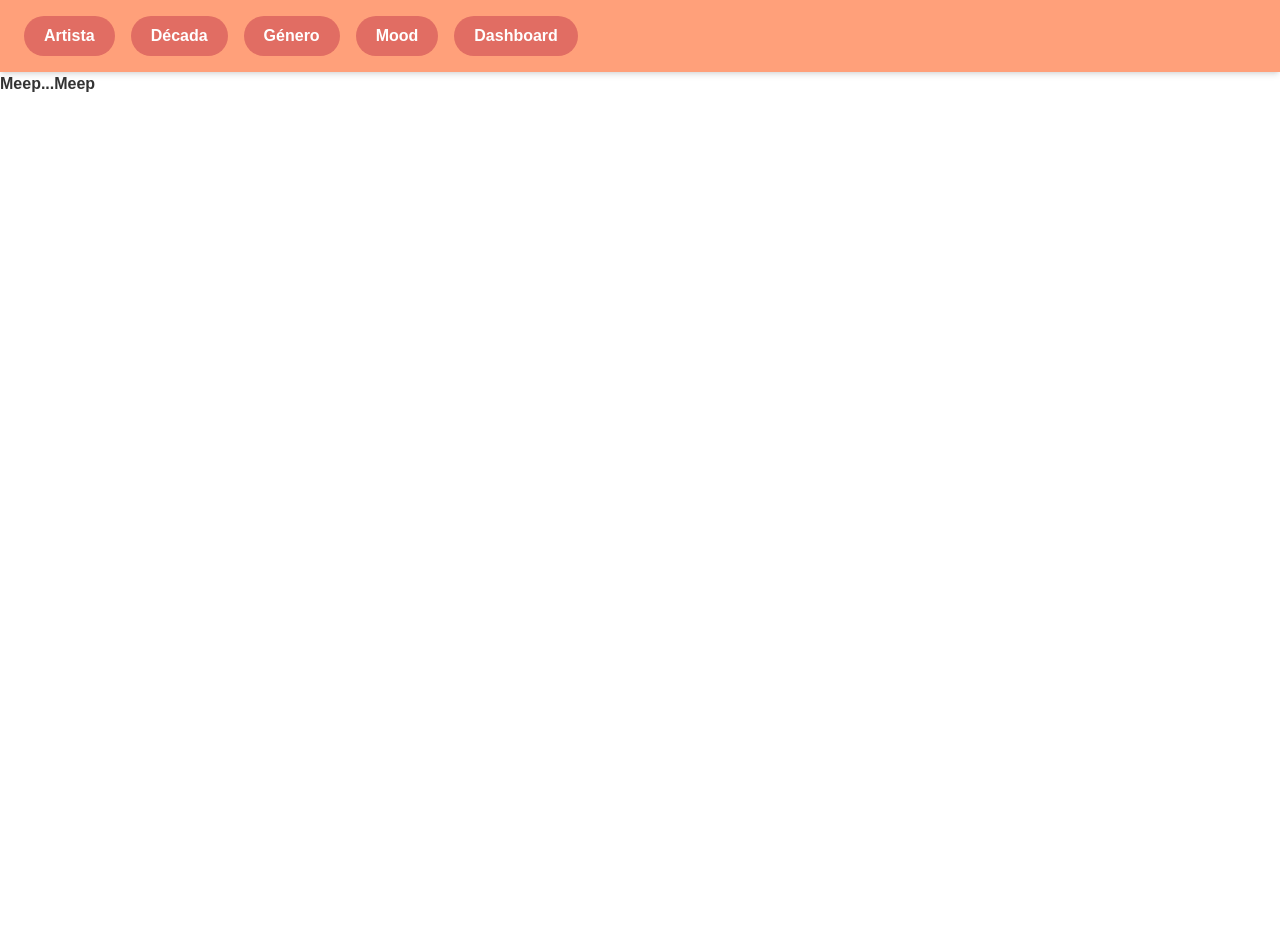
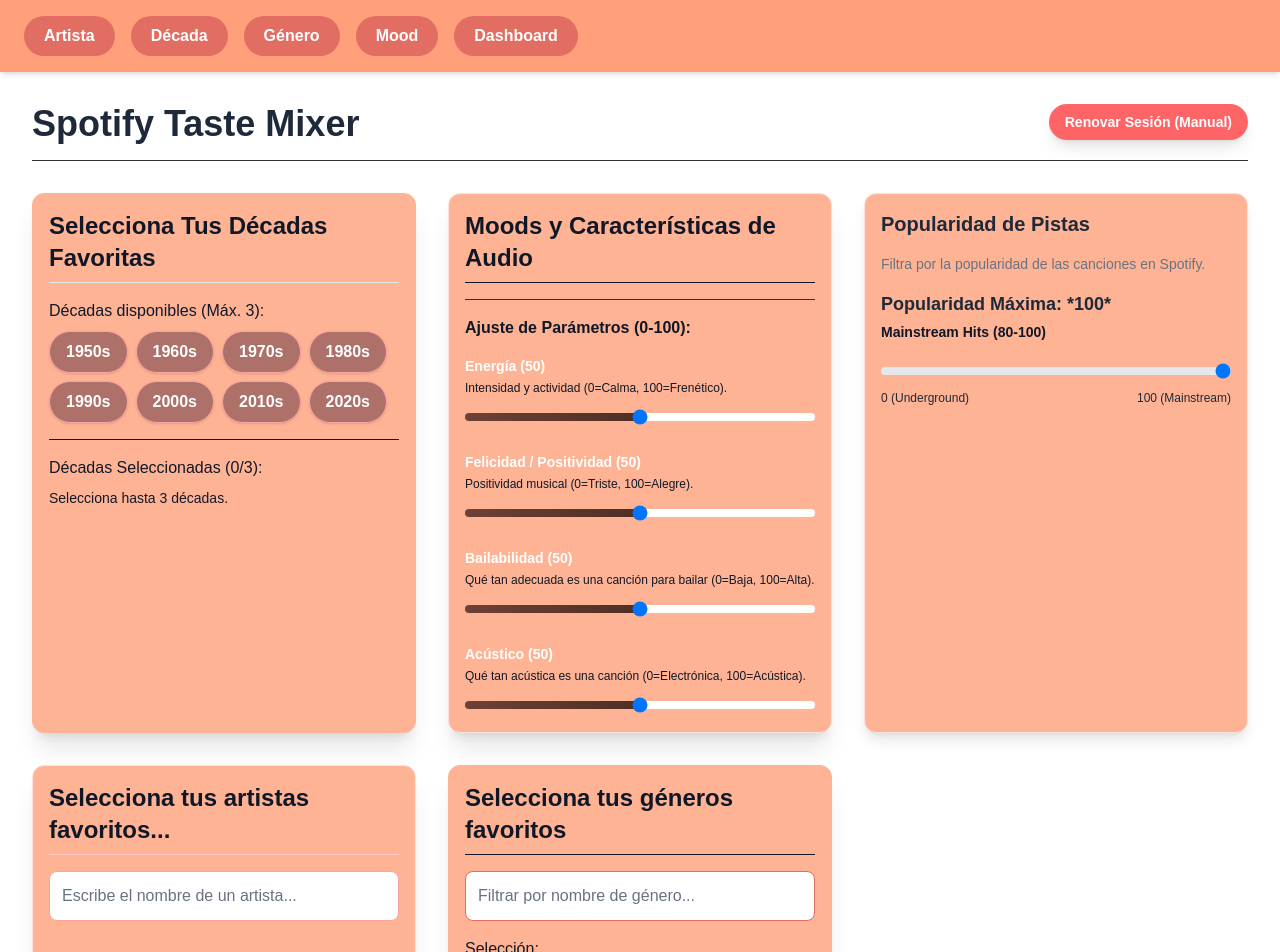
Before and after one commit to Martix-88/spotify-mix-final-mdlps, a Next.js app: page /dashboard in a window 1280 px wide. Shown: the top 952 px of the page. Before the commit the page ends 800 px from the top, so only its background shows below. Built offline with nearby package versions, Linux system fonts and the light colour scheme.

Commit message:
FEAT: Todos los Widgets a la página principal

```diff
--- a/src/app/dashboard/page.js
+++ b/src/app/dashboard/page.js
@@ -1,9 +1,218 @@
+'use client';
+
+import { useState } from 'react';
+
+// Importar Utilidades de autenticación
+import { getAccessToken } from '@/lib/auth';
+
+import {
+    generatePlaylist,
+    getUserProfileId,
+    createPlaylist,
+    addTracksToPlaylist,
+} from '@/lib/spotify';
+
+// Importar Widgets y Botones
+import DecadeWidget from '@/components/widgets/DecadeWidget';
+import MoodWidget from '@/components/widgets/MoodWidget';
+import ArtistWidget from '@/components/widgets/ArtistWidget';
+import GenreWidget from '@/components/widgets/GenreWidget';
+import TrackCard from '@/components/TrackCard';
+import RefreshTokenButton from '@/components/RefreshTokenButton';
+import PlayListDisplay from '@/components/PlayListDisplay';
+import PopularityWidget from '@/components/widgets/PopularityWidget';
+
+// *** DEFINICIÓN INICIAL DE ESTADOS ***
+const initialMoods = {
+    energy: 50,
+    valence: 50,
+    danceability: 50,
+    acousticness: 50,
+};
+const initialSeedTrackIds = [];
+const MAX_SEEDS = 5;
+
 export default function () {
+    // Filtros
+    const [selectedDecades, setSelectedDecades] = useState([]);
+    const [selectedMoods, setSelectedMoods] = useState(initialMoods);
+    const [seedTrackIds, setSeedTrackIds] = useState(initialSeedTrackIds);
+
+    // Estados necesarios para la búsqueda (aún sin widgets de entrada):
+    const [selectedArtists, setSelectedArtists] = useState([]);
+    const [selectedGenres, setSelectedGenres] = useState([]);
+    const [popularityRange, setPopularityRange] = useState([0, 100]);
+
+    // Control y Salida
+    const [currentPlaylistId, setCurrentPlaylistId] = useState(null);
+    const [isGenerating, setIsGenerating] = useState(false);
+
+    // --- Handlers ---
+    const handleDecadeSelect = (list) => setSelectedDecades(list);
+    const handleMoodSelect = (moods) => setSelectedMoods(moods);
+    const handlePopularitySelect = (range) => setPopularityRange(range);
+    const handleArtistSelect = (artists) => setSelectedArtists(artists);
+    const handleGenreSelect = (genres) => setSelectedGenres(genres);
+
+    const handleTrackSeedsSelect = (trackId) => {
+        let updatedSeeds;
+        if (seedTrackIds.includes(trackId)) {
+            updatedSeeds = seedTrackIds.filter((id) => id !== trackId);
+        } else if (seedTrackIds.length < MAX_SEEDS) {
+            updatedSeeds = [...seedTrackIds, trackId];
+        } else {
+            alert(`Máximo de ${MAX_SEEDS} pistas semilla alcanzado.`);
+            return;
+        }
+        setSeedTrackIds(updatedSeeds);
+    };
+
+    // Handler local que llama a la función de búsqueda del utility.
+    const handleGeneratePlaylist = async () => {
+        setIsGenerating(true);
+        setCurrentPlaylistId(null);
+
+        if (!getAccessToken()) {
+            alert('Por favor, renueva tu token o inicia sesión.');
+            setIsGenerating(false);
+            return;
+        }
+
+        const preferences = {
+            artists: selectedArtists.map((artist) => artist.id),
+            genres: selectedGenres,
+            decades: selectedDecades,
+            popularity: popularityRange,
+            seedTrackIds: seedTrackIds,
+            moods: selectedMoods,
+        };
+
+        try {
+            // 1. OBTENER PISTAS FILTRADAS
+            const tracks = await generatePlaylist(preferences);
+
+            if (tracks.length === 0) {
+                alert(
+                    'No se encontraron canciones con los filtros seleccionados. Intenta cambiar tus preferencias.'
+                );
+                setIsGenerating(false);
+                return;
+            }
+
+            console.log(`Pistas encontradas y filtradas: ${tracks.length}`);
+
+            // Mapear pistas a URIs para la API de añadir pistas
+            const trackUris = tracks.map((track) => track.uri);
+            const playlistName = `Taste Mixer - ${new Date().toLocaleDateString(
+                'es-ES'
+            )}`;
+
+            // OBTENER ID DEL USUARIO (GET /me)
+            const userId = await getUserProfileId();
+            if (!userId) throw new Error('Fallo al obtener ID de usuario.');
+
+            // CREAR PLAYLIST VACÍA (POST /users/{user_id}/playlists)
+            const playlistId = await createPlaylist(userId, playlistName);
+
+            // AÑADIR PISTAS A LA PLAYLIST (POST /playlists/{playlist_id}/tracks)
+            await addTracksToPlaylist(playlistId, trackUris);
+
+            // Mostrar la playlist
+            setCurrentPlaylistId(playlistId);
+
+            alert(
+                `¡Playlist "${playlistName}" creada con éxito en tu cuenta de Spotify con ${tracks.length} canciones!`
+            );
+        } catch (error) {
+            console.error('Error en el flujo de generación:', error);
+            if (error.message.includes('Scopes')) {
+                alert(
+                    `Error: ${error.message}. Asegúrate de haber iniciado sesión con los permisos necesarios (playlist-modify-public/private).`
+                );
+            } else {
+                alert(`Error en el proceso de generación: ${error.message}`);
+            }
+        } finally {
+            setIsGenerating(false);
+        }
+    };
+
+    // Lógica para deshabilitar el botón
+    const hasSeeds =
+        selectedArtists.length > 0 ||
+        selectedGenres.length > 0 ||
+        seedTrackIds.length > 0;
+    const isGenerateButtonDisabled =
+        (!hasSeeds && selectedDecades.length === 0) || isGenerating;
+
     return (
-        <>
-            <p>
-                <strong>Meep...Meep</strong>
-            </p>
-        </>
+        <div className="p-8 max-w-7xl mx-auto">
+            {/* ENCABEZADO Y BOTÓN DE RENOVACIÓN */}
+            <div className="flex justify-between items-start mb-8 border-b pb-4">
+                <h1 className="text-4xl font-extrabold text-gray-800">
+                    Spotify Taste Mixer
+                </h1>
+                <RefreshTokenButton />
+            </div>
+
+            {/* SECCIÓN DE ENTRADA / FILTRO */}
+            <div className="grid grid-cols-1 lg:grid-cols-2 xl:grid-cols-3 gap-8 mb-12">
+                {/* Widget de Décadas */}
+                <DecadeWidget
+                    onSelect={handleDecadeSelect}
+                    selectedDecades={selectedDecades}
+                />
+
+                {/* Widget de Mood/Audio Features */}
+                <MoodWidget
+                    onSelect={handleMoodSelect}
+                    selectedMoods={selectedMoods}
+                />
+
+                {/* Popularity Widget */}
+                <PopularityWidget
+                    onSelect={handlePopularitySelect}
+                    selectedRange={popularityRange}
+                />
+
+                {/* Artist Widget */}
+                <ArtistWidget
+                    onSelect={handleArtistSelect}
+                    selectedArtists={selectedArtists}
+                />
+
+                {/* Genre Widget */}
+                <GenreWidget
+                    onSelect={handleGenreSelect}
+                    selectedGenres={selectedGenres}
+                />
+
+                {/* Widget de Canciones Guardadas (TrackCard) */}
+                <div className="lg:col-span-3">
+                    <TrackCard
+                        market="ES"
+                        onTrackSelect={handleTrackSeedsSelect}
+                        selectedTracks={seedTrackIds}
+                    />
+                </div>
+            </div>
+
+            {/* 2. BOTÓN DE GENERACIÓN */}
+            <div className="text-center my-8">
+                <button
+                    onClick={handleGeneratePlaylist}
+                    className="px-10 py-4 bg-red-300 text-white text-xl font-bold rounded-full shadow-lg hover:bg-red-400 transition duration-200 disabled:opacity-50"
+                    disabled={isGenerateButtonDisabled}
+                >
+                    {isGenerating
+                        ? 'Buscando Pistas...'
+                        : 'Generar Playlist Única'}
+                </button>
+            </div>
+
+            <div className="mt-12">
+                <PlayListDisplay playlistId={currentPlaylistId} market="ES" />
+            </div>
+        </div>
     );
 }
```
